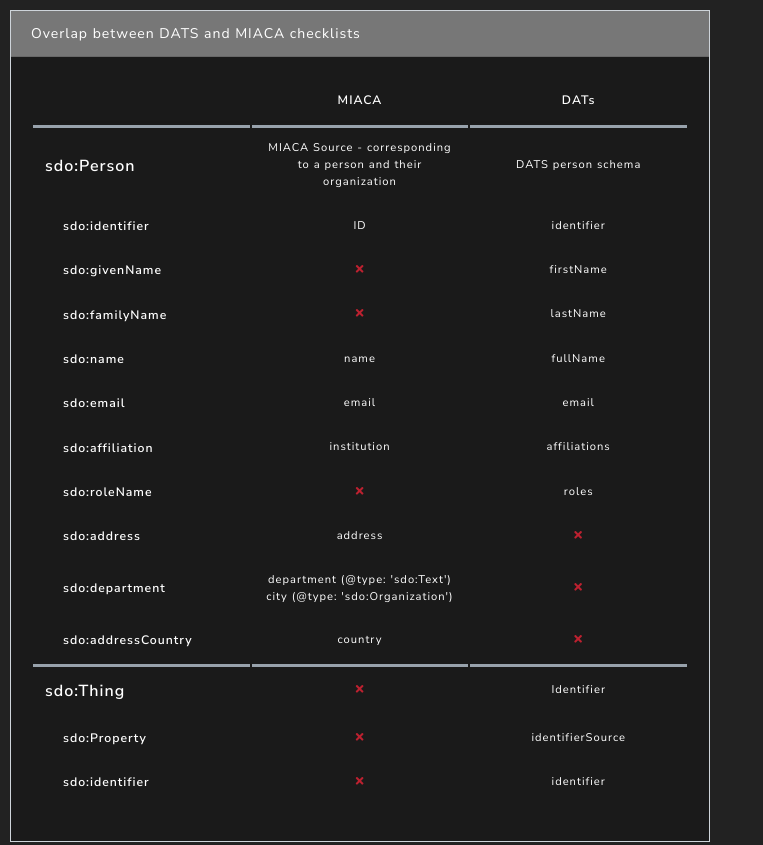
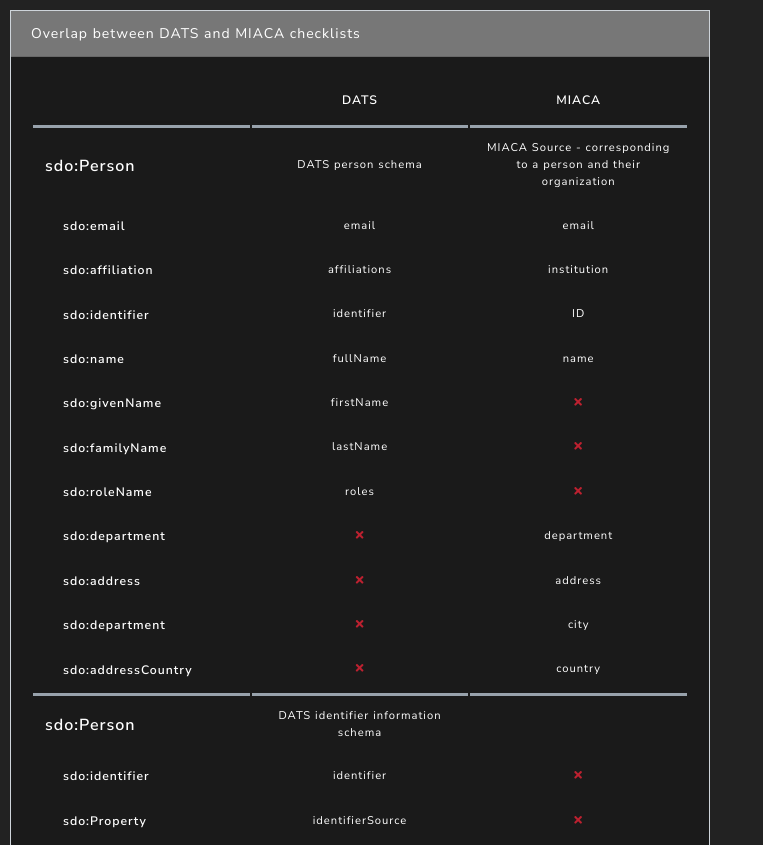
Before and after one commit to FAIRsharing/JSONschema-compare-and-view, a plain HTML site: page index.html in a window 1280 px wide. Shown: the top 845 px of the page, without its empty margins (0-763 px from the left). Drawn offline with nearby package versions, Linux system fonts and the light colour scheme.

Commit message:
Automated!

```diff
--- a/app.js
+++ b/app.js
@@ -5,19 +5,38 @@
     my_app.controller('viewerCtrl', [ '$http', '$scope',
         function($http, $scope) {
             $http.get("overlap.json").then(function(res){
-                console.log(res.data);
                 let data = res.data;
                 $scope.network1 = data.network1;
                 $scope.network2 = data.network2;
                 $scope.overlaps = data.overlaps;
-
+                $scope.ignoredKeys = [
+                    "@context",
+                    "@id",
+                    "@type"
+                ];
                 $scope.processed_fields = {};
 
                 for (let schema in data.overlaps){
-                    console.log(data.overlaps[schema])
+                    if (data.overlaps.hasOwnProperty(schema)){
+                        $scope.processed_fields[data.overlaps[schema][0][0]] = [];
+                        $scope.processed_fields[data.overlaps[schema][0][1]] = [];
+
+                        for (let field in data.overlaps[schema][1]["overlapping fields"]){
+                            if (data.overlaps[schema][1]["overlapping fields"].hasOwnProperty(field)){
+                                $scope.processed_fields[data.overlaps[schema][0][0]].push(data.overlaps[schema][1]["overlapping fields"][field][0]);
+                                $scope.processed_fields[data.overlaps[schema][0][1]].push(data.overlaps[schema][1]["overlapping fields"][field][1]);
+                            }
+                        }
+                    }
                 }
             })
         }]
-    )
+    );
+
+    my_app.filter('typeOf', function() {
+        return function (obj) {
+            return typeof obj;
+        };
+    });
 
 })();
--- a/index.html
+++ b/index.html
@@ -15,6 +15,8 @@
     </head>
 
     <body class="JSONSchemaComp">
+
+        <!--
         <div class="card text-white bg-primary border-secondary mb-3" style="width: 700px;">
             <div class="card-header bg-special">Overlap between DATS and MIACA checklists</div>
             <div class="card-body">
@@ -29,7 +31,6 @@
                     </thead>
 
                     <tbody>
-                        <!-- SCHEMA 1 -->
                         <tr class="new_schema">
                             <th scope="row" class="label new_schema">sdo:Person</th>
                             <td class="new_schema"> MIACA Source - corresponding to a person and their organization </td>
@@ -85,12 +86,6 @@
                             <td class=""> country </td>
                             <td class=""> <span class="fas fa-times"></span> </td>
                         </tr>
-
-
-
-
-
-                        <!-- SCHEMA 2 -->
                         <tr class="new_schema">
                             <th scope="row" class="label new_schema">sdo:Thing</th>
                             <td class="new_schema"> <span class="fas fa-times"></span> </td>
@@ -110,7 +105,7 @@
                 </table>
             </div>
         </div>
-
+    -->
 
         <div class="" ng-controller="viewerCtrl as main">
             <div class="card text-white bg-primary border-secondary mb-3" style="width: 700px;">
@@ -140,10 +135,47 @@
                                 <td class=""> {{item[1]}} </td>
                             </tr>
 
+
+                            <tr ng-repeat="(itemName, itemValue) in network1.schemas[schema[0][0]]['properties']"
+                                ng-if="processed_fields[schema[0][0]].indexOf(itemName) == -1
+                                       && ignoredKeys.indexOf(itemName) == -1
+                                       && network1.contexts[schema[0][0]].hasOwnProperty(itemName)">
+
+                                <th scope="row" class="sub_label">
+                                    <span ng-if="(network1.contexts[schema[0][0]][itemName] | typeOf) == 'object'">
+                                        {{network1.contexts[schema[0][0]][itemName]["@id"]}}
+                                    </span>
+                                    <span ng-if="(network1.contexts[schema[0][0]][itemName] | typeOf) == 'string'">
+                                        {{network1.contexts[schema[0][0]][itemName]}}
+                                    </span>
+
+                                </th>
+                                <td>{{itemName}}</td>
+                                <td> <span class="fas fa-times"></span></td>
+                            </tr>
+
+
+                            <tr ng-repeat="(itemName, itemValue) in network2.schemas[schema[0][1]]['properties']"
+                                ng-if="processed_fields[schema[0][1]].indexOf(itemName) == -1
+                                       && ignoredKeys.indexOf(itemName) == -1
+                                       && network2.contexts[schema[0][1]].hasOwnProperty(itemName)">
+
+                                <th scope="row" class="sub_label">
+                                    <span ng-if="(network2.contexts[schema[0][1]][itemName] | typeOf) == 'object'">
+                                        {{network2.contexts[schema[0][1]][itemName]["@id"]}}
+                                    </span>
+                                    <span ng-if="(network2.contexts[schema[0][1]][itemName] | typeOf) == 'string'">
+                                        {{network2.contexts[schema[0][1]][itemName]}}
+                                    </span>
+                                </th>
+
+                                <td><span class="fas fa-times"></span></td>
+                                <td> {{itemName}}</td>
+                            </tr>
+
                         </tbody>
 
                     </table>
-                    {{overlaps}}
                 </div>
             </div>
         </div>
--- a/overlap.json
+++ b/overlap.json
@@ -84,7 +84,7 @@
         },
         "additionalProperties": false
       },
-      "identifier_info_schema": {
+      "identifier_info_schema.json": {
         "id": "https://w3id.org/dats/schema/identifier_info_schema.json",
         "$schema": "http://json-schema.org/draft-04/schema",
         "title": "DATS identifier information schema",
@@ -271,6 +271,10 @@
         ],
         "ignored fields": ["middleInitial", "extraProperties", "relatedIdentifiers", "alternateIdentifiers"]
       }
+    ],
+    [
+      ["identifier_info_schema.json"],
+      {}
     ]
   ]
 }
```
